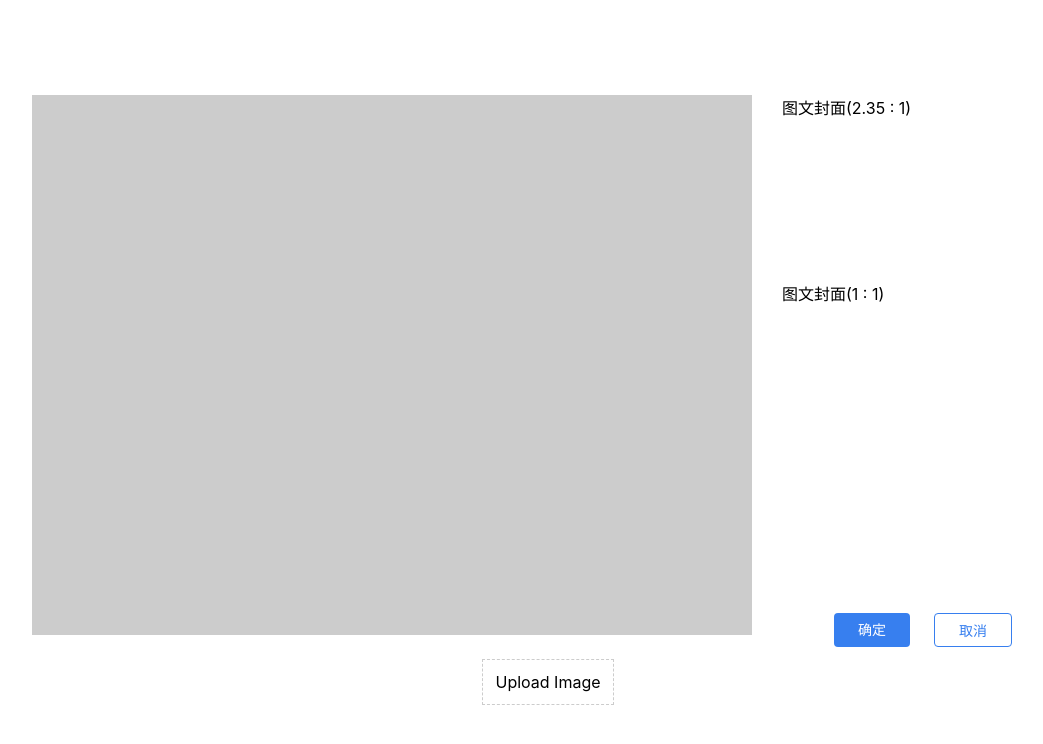
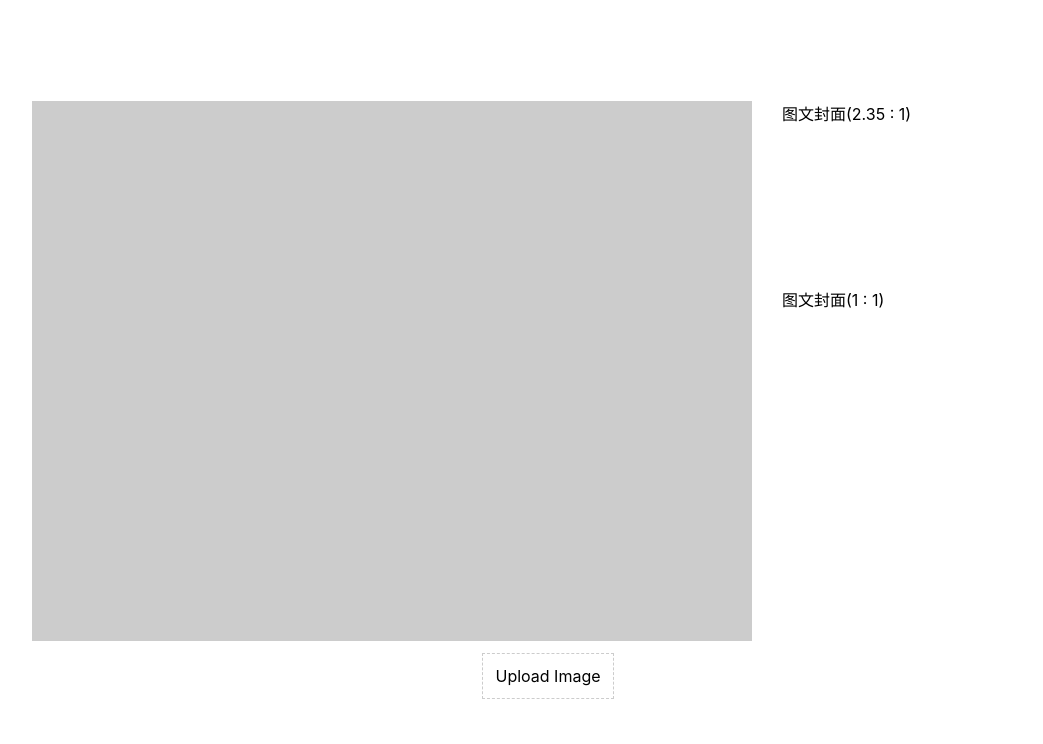
Before and after one commit to claviering/crop-image, a website built with Vite: page index.html in a window 1280 px wide. Shown: the whole page, without its empty margins (92-1135 px from the left). Built offline with nearby package versions, Linux system fonts and the light colour scheme.

Commit message:
feat: add created Lifecycle Hooks

```diff
--- a/index.html
+++ b/index.html
@@ -27,10 +27,6 @@
 
           </div>
         </div>
-        <div class="but-list">
-          <div class="but primary">确定</div>
-          <div class="but defalut">取消</div>
-        </div>
       </div>
     </div>
     <label class="upload-but" for="image">Upload Image</label>
--- a/src/main.ts
+++ b/src/main.ts
@@ -47,6 +47,7 @@ interface IOption {
   height?: number;
   padding?: number;
   onChange?: (data: IData) => void;
+  created?: () => void;
 }
 
 interface IPosition {
@@ -110,6 +111,7 @@ class CropImage {
   padding: number = 0;
   imageSize = new ImageSize();
   onChange: (data: IData) => void = () => {};
+  created: () => void = () => {};
   constructor(id: string, src: string, option?: IOption) {
     this.app = document.querySelector<HTMLDivElement>(id)!;
     this.canvas = document.createElement("canvas");
@@ -370,6 +372,7 @@ class CropImage {
       this.app.innerHTML = "";
       this.app.appendChild(this.canvas);
       requestAnimationFrame(this.render);
+      this.created();
       this.handleOnChange();
     };
     img.src = src;
@@ -454,11 +457,17 @@ inputDom.onchange = (e: any) => {
     let imageDom: HTMLDivElement = document.querySelector(".crop-image-1")!;
     let image235Dom: HTMLDivElement =
       document.querySelector(".crop-image-235")!;
+    imageDom.style.backgroundImage = `url(${reader.result})`;
+    imageDom.style.backgroundSize = `0px 0px`;
+    image235Dom.style.backgroundImage = `url(${reader.result})`;
+    image235Dom.style.backgroundSize = `0px 0px`;
+    crop.created = () => {
+      console.log("created");
+    };
     crop.onChange = (data: IData) => {
       console.log("data", data);
       const { virtalCropWidth, virtalCropHeight, left, top } = data;
       if (crop.ratio === 1) {
-        imageDom.style.backgroundImage = `url(${reader.result})`;
         let [zoomWidth, zoomHeight, zoomLeft, zoomTop] = getZoomPrototype(
           imageDom,
           data
@@ -466,7 +475,6 @@ inputDom.onchange = (e: any) => {
         imageDom.style.backgroundSize = `${zoomWidth}px ${zoomHeight}px`;
         imageDom.style.backgroundPosition = `-${zoomLeft}px -${zoomTop}px`;
       } else if (crop.ratio === 2.35) {
-        image235Dom.style.backgroundImage = `url(${reader.result})`;
         let [zoomWidth, zoomHeight, zoomLeft, zoomTop] = getZoomPrototype(
           image235Dom,
           data
--- a/src/style.css
+++ b/src/style.css
@@ -71,26 +71,3 @@ canvas {
   margin-top: 10px;
   background-repeat: no-repeat;
 }
-.but-list {
-  display: flex;
-  margin-top: 198px;
-  justify-content: center;
-}
-.but {
-  border-radius: 4px;
-  border-radius: 4px;
-  font-size: 14px;
-  padding: 6px 24px;
-  cursor: pointer;
-}
-.primary {
-  background: #377fef;
-  color: #ffffff;
-}
-.defalut {
-  background: #ffffff;
-  color: #000000;
-  border: 1px solid #377fef;
-  color: #377fef;
-  margin-left: 24px;
-}
```
